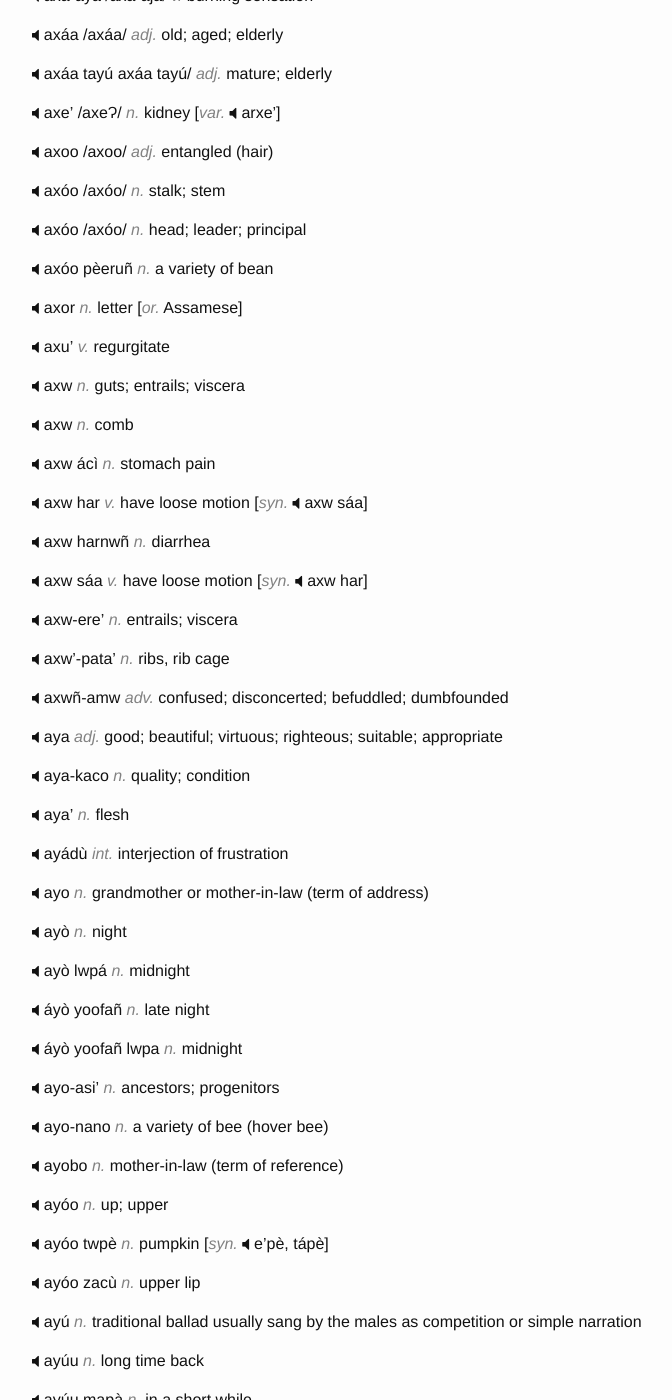
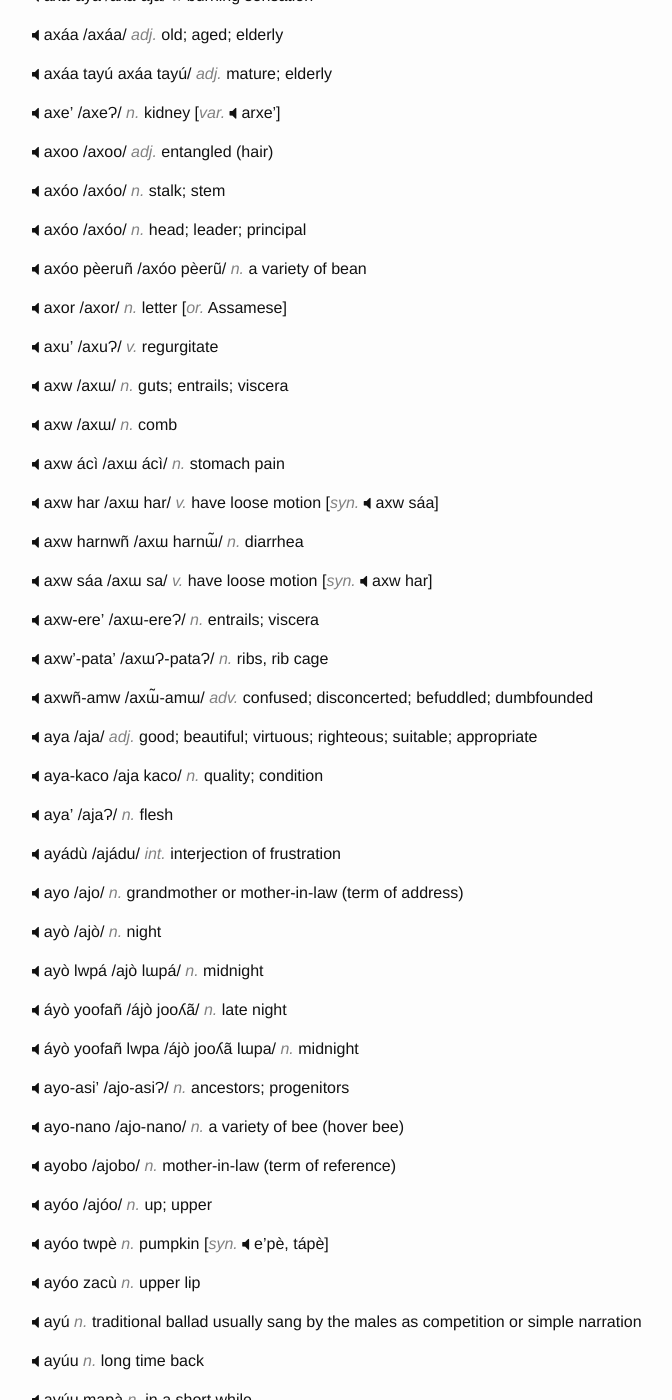
Before and after one commit to hacksparrow/language.apatani.org, a Jekyll site: the page built from dictionary/a.md, in a window 1280 px wide and 1400 px high, scrolled down 16120 px. Shown: the whole window, without its empty margins (238-910 px from the left). Built offline with Jekyll 4.4.1, drawn with Linux system fonts in a browser that asks for light colours; nearby versions of some CDN libraries; comment, search, counter and statistics services are not loaded.

Commit message:
Update a.md

```diff
--- a/dictionary/a.md
+++ b/dictionary/a.md
@@ -812,55 +812,55 @@ __axóo__  /axóo/ _n._  stalk; stem
 
 __axóo__  /axóo/ _n._  head; leader; principal
 
-__axóo pèeruñ__ _n._  a variety of bean
+__axóo pèeruñ__ /axóo pèerũ/ _n._  a variety of bean
 
-__axor__	_n._	letter	[_or._	Assamese]
+__axor__	/axor/ _n._	letter	[_or._	Assamese]
 
-__axu'__  _v._  regurgitate
+__axu'__  /axuɁ/ _v._  regurgitate
 
-__axw__ _n._  guts; entrails; viscera
+__axw__ /axɯ/ _n._  guts; entrails; viscera
 
-__axw__ _n._  comb
+__axw__ /axɯ/ _n._  comb
 
-__axw ácì__	_n._	stomach pain
+__axw ácì__	/axɯ ácì/ _n._	stomach pain
 
-__axw har__ _v._  have loose motion [_syn._  axw sáa]
+__axw har__ /axɯ har/ _v._  have loose motion [_syn._  axw sáa]
 
-__axw harnwñ__  _n._  diarrhea
+__axw harnwñ__  /axɯ harnɯ̃/ _n._  diarrhea
 
-__axw sáa__ _v._  have loose motion [_syn._  axw har]
+__axw sáa__ /axɯ sa/ _v._  have loose motion [_syn._  axw har]
 
-__axw-ere'__  _n._  entrails; viscera
+__axw-ere'__  /axɯ-ereɁ/ _n._  entrails; viscera
 
-__axw'-pata'__  _n._  ribs, rib cage
+__axw'-pata'__  /axɯɁ-pataɁ/ _n._  ribs, rib cage
 
-__axwñ-amw__  _adv._  confused; disconcerted; befuddled; dumbfounded
+__axwñ-amw__  /axɯ̃-amɯ/ _adv._  confused; disconcerted; befuddled; dumbfounded
 
-__aya__ _adj._  good; beautiful; virtuous; righteous; suitable; appropriate
+__aya__ /aja/ _adj._  good; beautiful; virtuous; righteous; suitable; appropriate
 
-__aya-kaco__  _n._  quality; condition
+__aya-kaco__  /aja kaco/ _n._  quality; condition
 
-__aya'__  _n._  flesh
+__aya'__  /ajaɁ/ _n._  flesh
 
-__ayádù__ _int._  interjection of frustration
+__ayádù__ /ajádu/ _int._  interjection of frustration
 
-__ayo__ _n._  grandmother or mother-in-law (term of address)
+__ayo__ /ajo/ _n._  grandmother or mother-in-law (term of address)
 
-__ayò__ _n._  night
+__ayò__ /ajò/ _n._  night
 
-__ayò lwpá__  _n._  midnight
+__ayò lwpá__  /ajò lɯpá/ _n._  midnight
 
-__áyò yoofañ__  _n._  late night
+__áyò yoofañ__  /ájò jooʎã/ _n._  late night
 
-__áyò yoofañ lwpa__ _n._  midnight
+__áyò yoofañ lwpa__ /ájò jooʎã lɯpa/ _n._  midnight
 
-__ayo-asi'__  _n._  ancestors; progenitors
+__ayo-asi'__  /ajo-asiɁ/ _n._  ancestors; progenitors
 
-__ayo-nano__	_n._	a variety of bee (hover bee)
+__ayo-nano__	/ajo-nano/ _n._	a variety of bee (hover bee)
 
-__ayobo__ _n._  mother-in-law (term of reference)
+__ayobo__ /ajobo/ _n._  mother-in-law (term of reference)
 
-__ayóo__  _n._  up; upper
+__ayóo__  /ajóo/ _n._  up; upper
 
 __ayóo twpè__ _n._  pumpkin [_syn._  e'pè, tápè]
 
```
